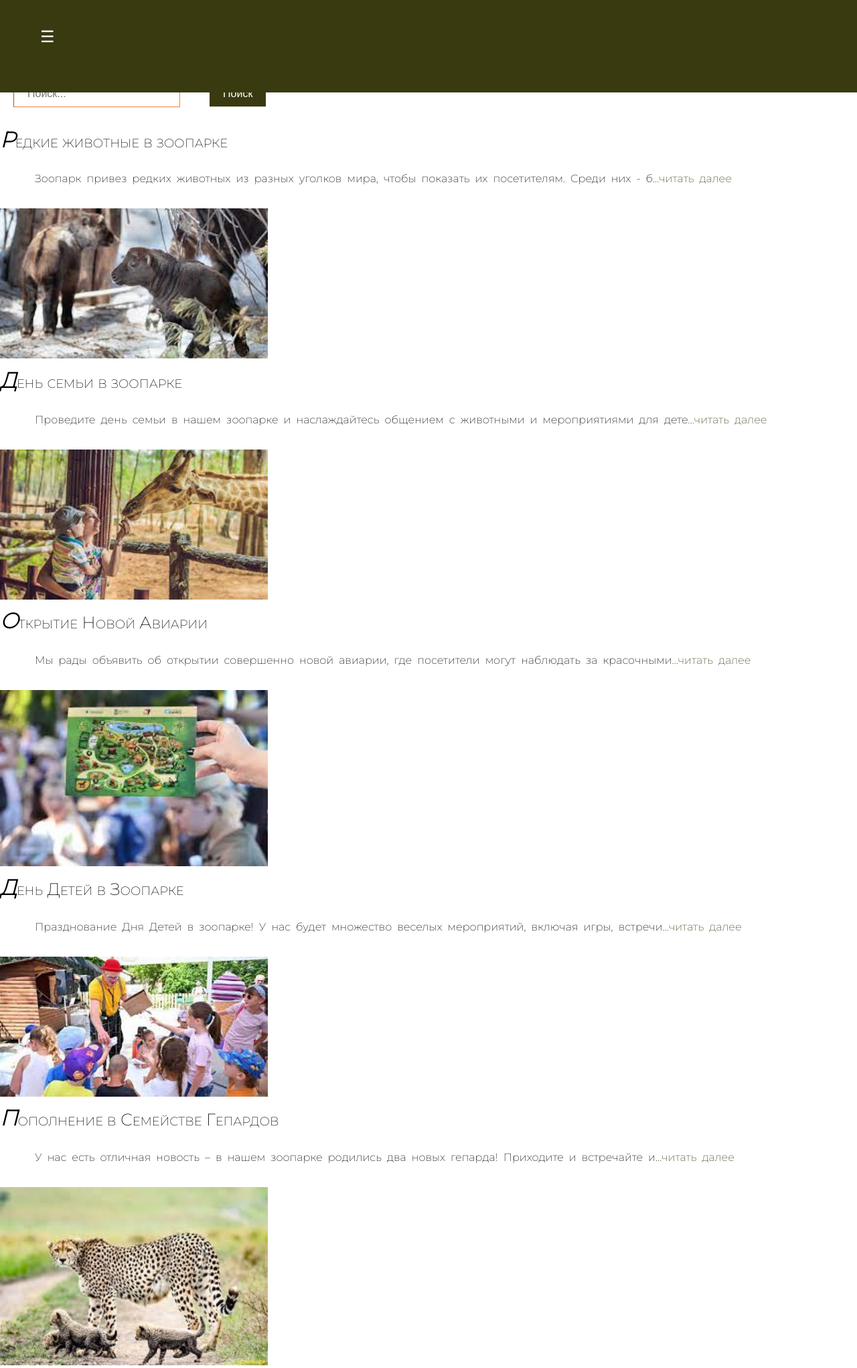
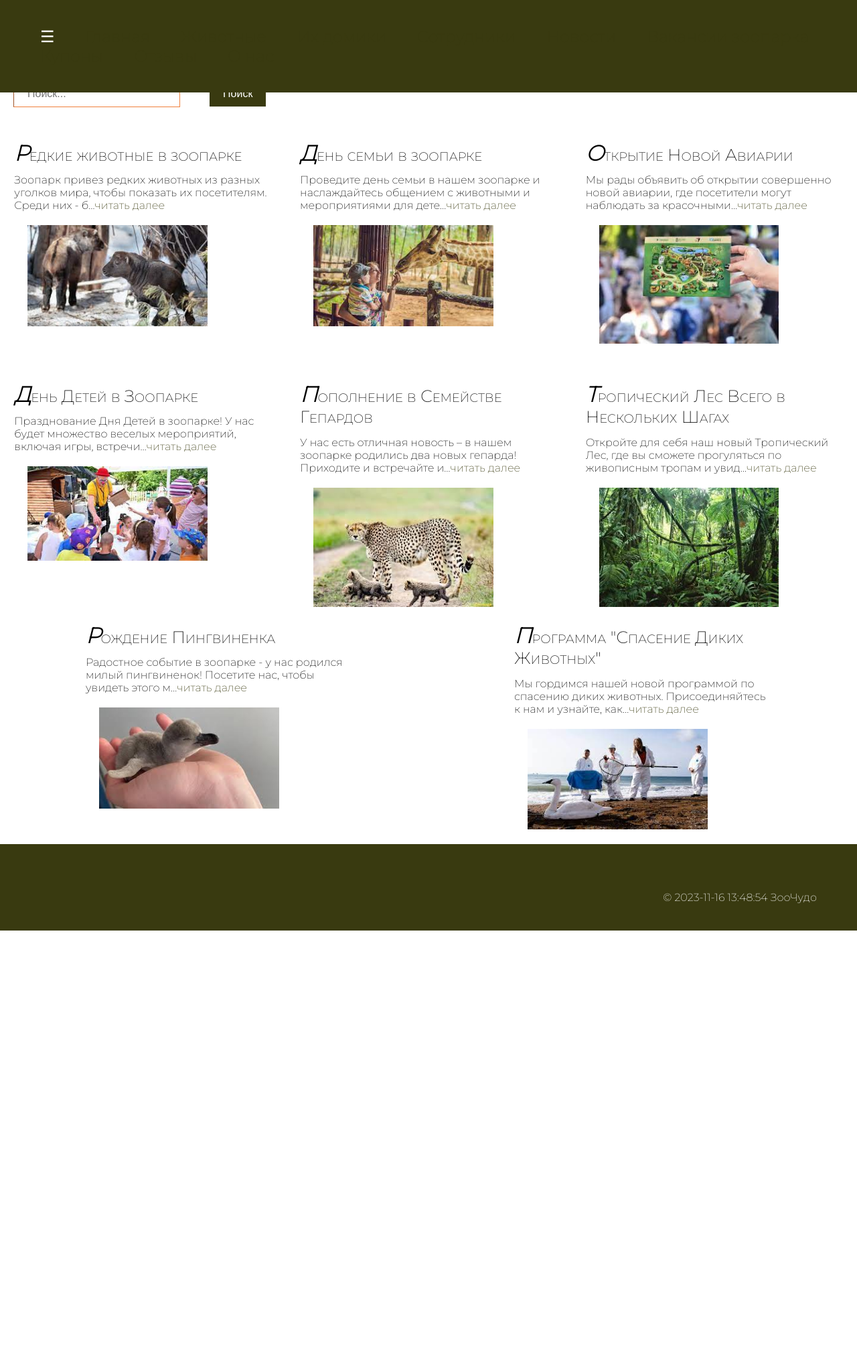
Before and after one commit to AndreichukVladlena/python-django-web-app, a Django app: page /news_list in a window 1280 px wide; the page is wider, and only the part inside the window is pictured. Shown: the top 2042 px of that part at 67% size. After the commit the page ends 1389 px from the top of that part, so only its background shows below. Run offline with Django 4.2, Linux system fonts and the light colour scheme; a user stored in the database is signed in; data comes from the database, SQL or seed files in the repository.

Commit message:
styles added

```diff
--- a/static/style.css
+++ b/static/style.css
@@ -6,11 +6,48 @@
 .color5 { color: #ffffffff; }
 
 
+
+@media screen and (max-width: 320px) and (orientation: landscape){
+    nav{
+        white-space: nowrap;
+        width: auto;
+        font-size: small;
+    }
+    body {
+        background-image: radial-gradient(red, white);
+    }
+}
+
+@media screen and (max-width: 575px) and (orientation: portrait){
+    nav{
+        white-space: nowrap;
+        width: auto;
+        font-size: small;
+    }
+    nav a{
+        padding: 0;
+        font-size: xx-small;
+    }
+    body {
+        background-image: linear-gradient(#393a10ff, white);
+    }
+}
+
+@media tv{
+     body {
+        background-image: linear-gradient(green, white);
+    }
+    nav{
+        background-color: #90827b;
+    }
+}
+
 body{
     font-family: 'Montserrat', sans-serif;
     text-color: #393a10ff;
     margin: 0;
 	padding-top: 100px;
+    overflow-x: hidden;
 }
 
 /*Выделенный текст*/
@@ -33,6 +70,12 @@ img {
     width: 400px;
 }
 
+video, iframe{
+    margin: 10px;
+    border: #c8cc92ff 10px solid;
+    border-radius: 7px;
+}
+
 button {
     display: inline-block;
     padding: 10px 20px;
@@ -44,6 +87,21 @@ button {
     background-color: #393a10ff;
     color: white;
     margin: 20px;
+}
+
+button:disabled{
+    background-color: #c8cc92ff;
+    color: #393a10ff;
+}
+
+input[type="checkbox"] + label{
+    color: #f0803cff;
+}
+
+
+input[type="checkbox"]:checked + label{
+    font-size: large;
+    color: #393a10ff;
 }
 
 h1, h2, h3{
@@ -63,7 +121,7 @@ p{
     word-break: break-all;
 }
 
-select, input{
+select, input, textarea{
     display: inline-block;
     padding: 10px 20px;
     border-width: 1px;
@@ -74,6 +132,10 @@ select, input{
     background-color: white;
     color: black;
     margin: 20px;
+}
+
+select:focus, input:focus, textarea:focus{
+    background-color: #e4e6c9ff;
 }
 
 .logo-link img {
@@ -440,14 +502,14 @@ h3 + p {
 
 /*flexbox*/
 
-.employees{
+.employees, .news-list{
     display: flex;
     flex-wrap: wrap;
     flex-direction: row;
     justify-content: space-around;
 }
 
-.employees td{
+.employees td, .news-list .news{
     width: 20vw;
 }
 
@@ -476,12 +538,23 @@ h3 + p {
 
 .history li {
     list-style: none;
-    padding-left: 0; /* Убираем отступ слева для списка */
+    padding-left: 0;
 }
 
 .history li:before {
     content: '\2015'; /* Символ маркера Unicode */
     color: #393a10ff;
+}
+
+.news-list .news{
+    padding: 20px;
+    width: 30vw;
+    height: 40vh;
+}
+
+.news img{
+    padding: 20px;
+    width: 70%;
 }
 
 [class*="news"] h3::first-letter{
@@ -514,10 +587,20 @@ h3 + p {
     float: left;
 }
 
+.news-list span{
+    overflow: hidden;
+    text-overflow: ellipsis;
+}
+
+.news-list a{
+    overflow: visible;
+}
+
 .contacts{
     width: 30%;
+    height: 30vh;
     font-weight: bold;
-    font-size: x-large;
+    font-size: large;
     background-image: url("../media/logo.png");
     background-color: #c8cc92ff;
 }
--- a/zoo/templates/add_review.html
+++ b/zoo/templates/add_review.html
@@ -19,5 +19,7 @@
         <input type="number" class="form-control" id="grade" name="grade" min="1" max="5" required>
     </div>
     <button type="submit" class="btn btn-primary">Отправить отзыв</button>
+    <input type="checkbox" id="testcheck">
+    <label for="testcheck">Нерабочий чек-бокс</label>
 </form>
 {% endblock %}
--- a/zoo/templates/news_list.html
+++ b/zoo/templates/news_list.html
@@ -21,7 +21,7 @@
     {% for news in news_list %}
     <div class="news">
         <h3>{{ news.title }}</h3>
-        <p>{{ news.content|truncatechars:100 }}<a href="{% url 'zoo:news_detail' news.id %}">читать далее</a></p>
+        <span>{{ news.content|truncatechars:100  }}<a href="{% url 'zoo:news_detail' news.id %}">читать далее</a></span>
         <img src="{{ news.image.url }}" alt="{{ news.title }}">
     </div>
     {% endfor %}
```
